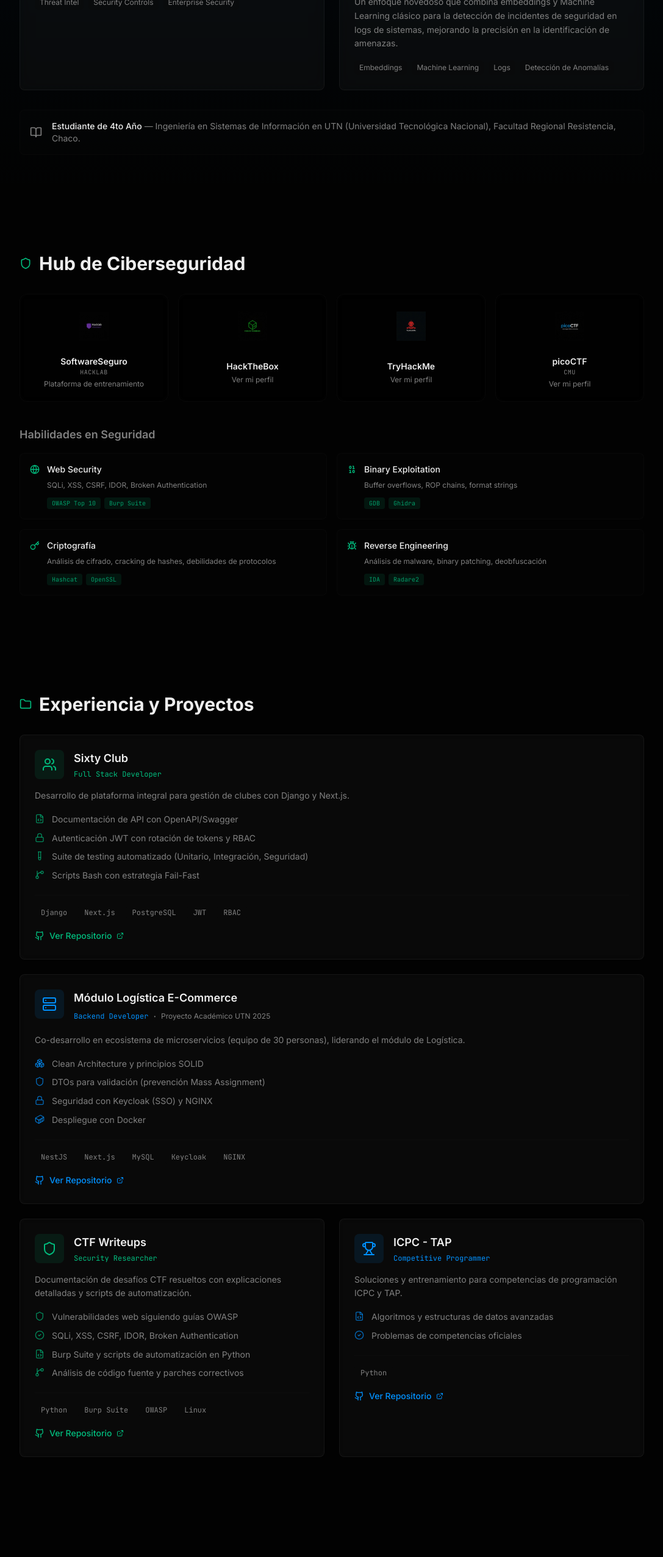
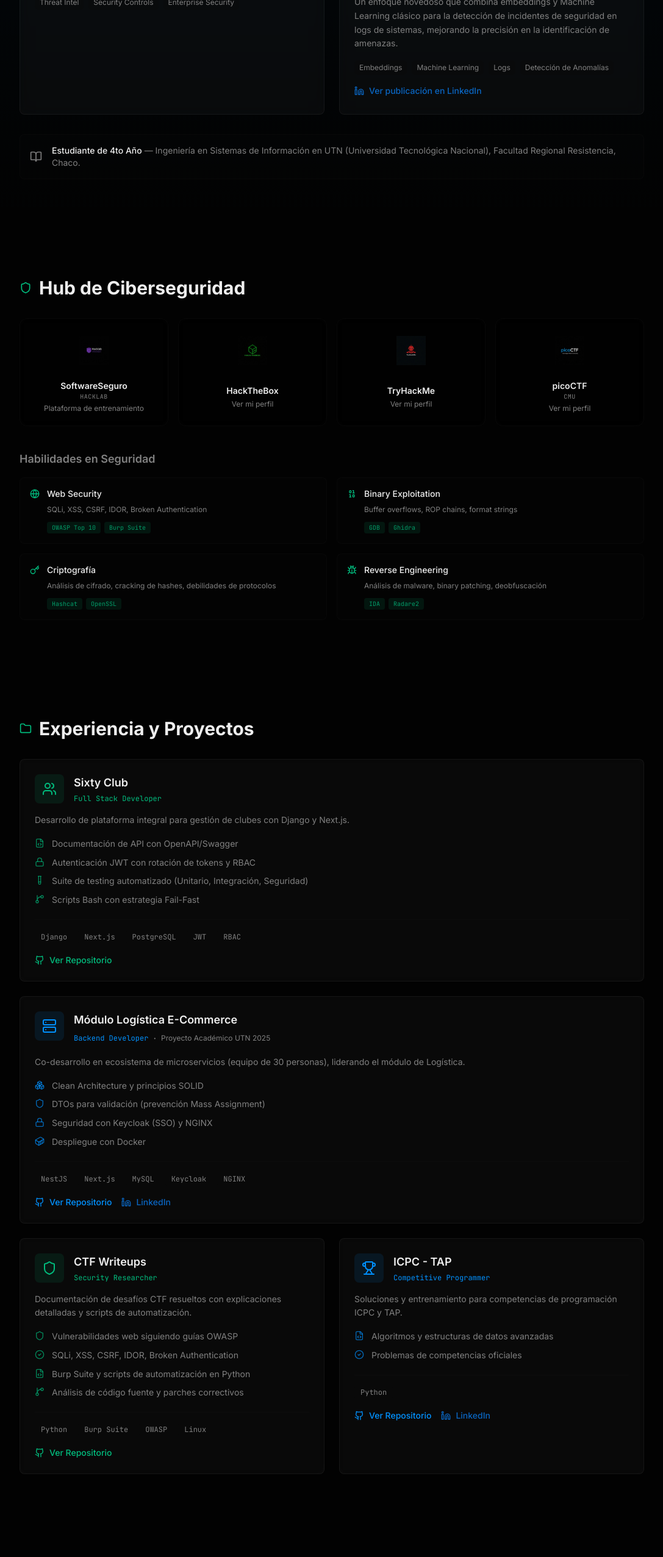
Before and after one commit to gonzaorban/portfolio, a Next.js app: page / in a window 1280 px wide. Shown: the part 1140-3694 px from the top of the page at 61% size, without its empty margins (96-1183 px from the left). Built offline with nearby package versions, Linux system fonts and the light colour scheme.

Commit message:
feat: update icons and LinkedIn links
Revert to Lucide icons and add LinkedIn links with blue icons
and update SoftwareSeguro link; add LinkedIn links to projects

Co-authored-by: Gonzalo Tomás Orban <183670355+gonzaorban@users.noreply.github.com>

```diff
--- a/components/project-bento.tsx
+++ b/components/project-bento.tsx
@@ -15,7 +15,8 @@ import {
   CheckCircle2,
   Boxes,
   Trophy,
-  Github
+  Github,
+  Linkedin
 } from "lucide-react"
 
 interface ProjectHighlight {
@@ -34,6 +35,7 @@ interface Project {
   span: string
   accent: "primary" | "accent"
   repoUrl: string
+  linkedinUrl?: string
 }
 
 const projects: Project[] = [
@@ -69,6 +71,7 @@ const projects: Project[] = [
     span: "md:col-span-2",
     accent: "accent",
     repoUrl: "https://github.com/FRRe-DS/2025-03-TPI",
+    linkedinUrl: "https://www.linkedin.com/posts/gonzaorban_de-la-teor%C3%ADa-a-la-pr%C3%A1ctica-microservicios-activity-7402749299010428928-mS7Y",
   },
   {
     title: "CTF Writeups",
@@ -99,6 +102,7 @@ const projects: Project[] = [
     span: "md:col-span-1",
     accent: "accent",
     repoUrl: "https://github.com/gonzaorban/TAP",
+    linkedinUrl: "https://www.linkedin.com/posts/gonzaorban_icpc-argentina-2025-icpc-international-activity-7365448215111884801-3Vx6",
   },
 ]
 
@@ -180,12 +184,13 @@ export function ProjectBento() {
                 ))}
               </div>
 
-              {/* Repository Link */}
+              {/* Links */}
+              <div className="flex items-center gap-4 mt-4">
                 <a
                   href={project.repoUrl}
                   target="_blank"
                   rel="noopener noreferrer"
-                className={`mt-4 inline-flex items-center gap-2 text-sm font-medium transition-colors ${
+                  className={`inline-flex items-center gap-2 text-sm font-medium transition-colors ${
                     project.accent === 'primary'
                       ? 'text-primary hover:text-primary/80'
                       : 'text-accent hover:text-accent/80'
@@ -193,8 +198,19 @@ export function ProjectBento() {
                 >
                   <Github className="w-4 h-4" />
                   Ver Repositorio
-                <ExternalLink className="w-3 h-3" />
                 </a>
+                {project.linkedinUrl && (
+                  <a
+                    href={project.linkedinUrl}
+                    target="_blank"
+                    rel="noopener noreferrer"
+                    className="inline-flex items-center gap-2 text-sm font-medium text-[#0A66C2] hover:text-[#0A66C2]/80 transition-colors"
+                  >
+                    <Linkedin className="w-4 h-4" />
+                    LinkedIn
+                  </a>
+                )}
+              </div>
             </motion.div>
           ))}
         </div>
--- a/components/research-spotlight.tsx
+++ b/components/research-spotlight.tsx
@@ -1,7 +1,7 @@
 "use client"
 
 import { motion } from "framer-motion"
-import { BookOpen, FlaskConical, ExternalLink, FileText, Award } from "lucide-react"
+import { BookOpen, FlaskConical, FileText, Award, Linkedin } from "lucide-react"
 
 export function ResearchSpotlight() {
   return (
@@ -84,6 +84,17 @@ export function ResearchSpotlight() {
                 </span>
               ))}
             </div>
+
+            {/* LinkedIn Link */}
+            <a
+              href="https://www.linkedin.com/posts/gonzaorban_presentamos-nuestro-paper-en-el-13-conaiisi-activity-7393672118036496384-Xelh"
+              target="_blank"
+              rel="noopener noreferrer"
+              className="mt-4 inline-flex items-center gap-2 text-sm font-medium text-[#0A66C2] hover:text-[#0A66C2]/80 transition-colors"
+            >
+              <Linkedin className="w-4 h-4" />
+              Ver publicación en LinkedIn
+            </a>
           </motion.div>
         </div>
 
```
Lines whose indentation alone changed are shown as unchanged.
